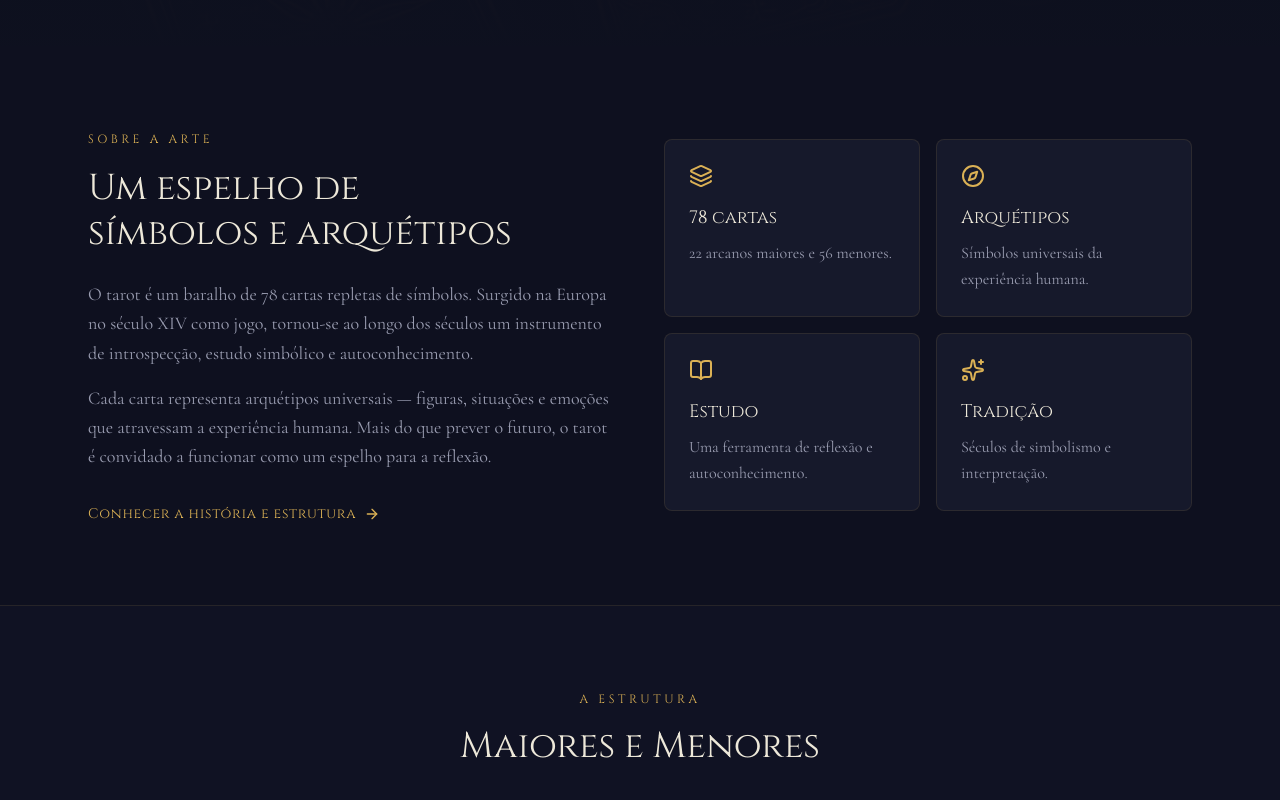
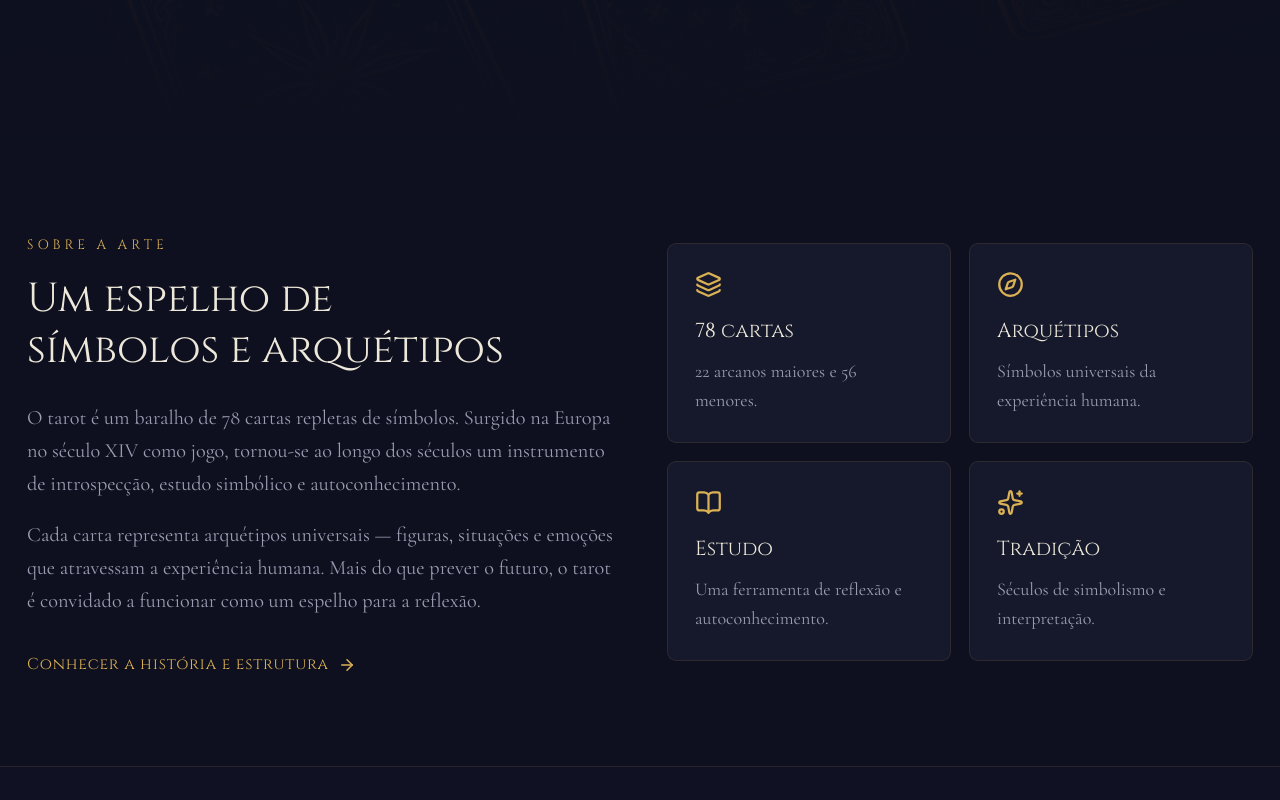
Before and after one commit to lucasherlon/arcana, a Next.js app: page / in a window 1280 px wide. Shown: the part 700-1500 px from the top of the page. Built offline with nearby package versions, Linux system fonts and the light colour scheme.

Commit message:
feat: alterando a fonte

```diff
--- a/app/globals.css
+++ b/app/globals.css
@@ -128,7 +128,14 @@
   }
   html {
     @apply font-sans;
+    /* Slightly larger base font for improved readability */
+    font-size: 18px;
   }
+}
+
+/* Slight increase for text inside cards to improve legibility */
+.bg-card {
+  font-size: 1.0625rem; /* ~19px when base is 18px */
 }
 
 @utility font-heading {
```
